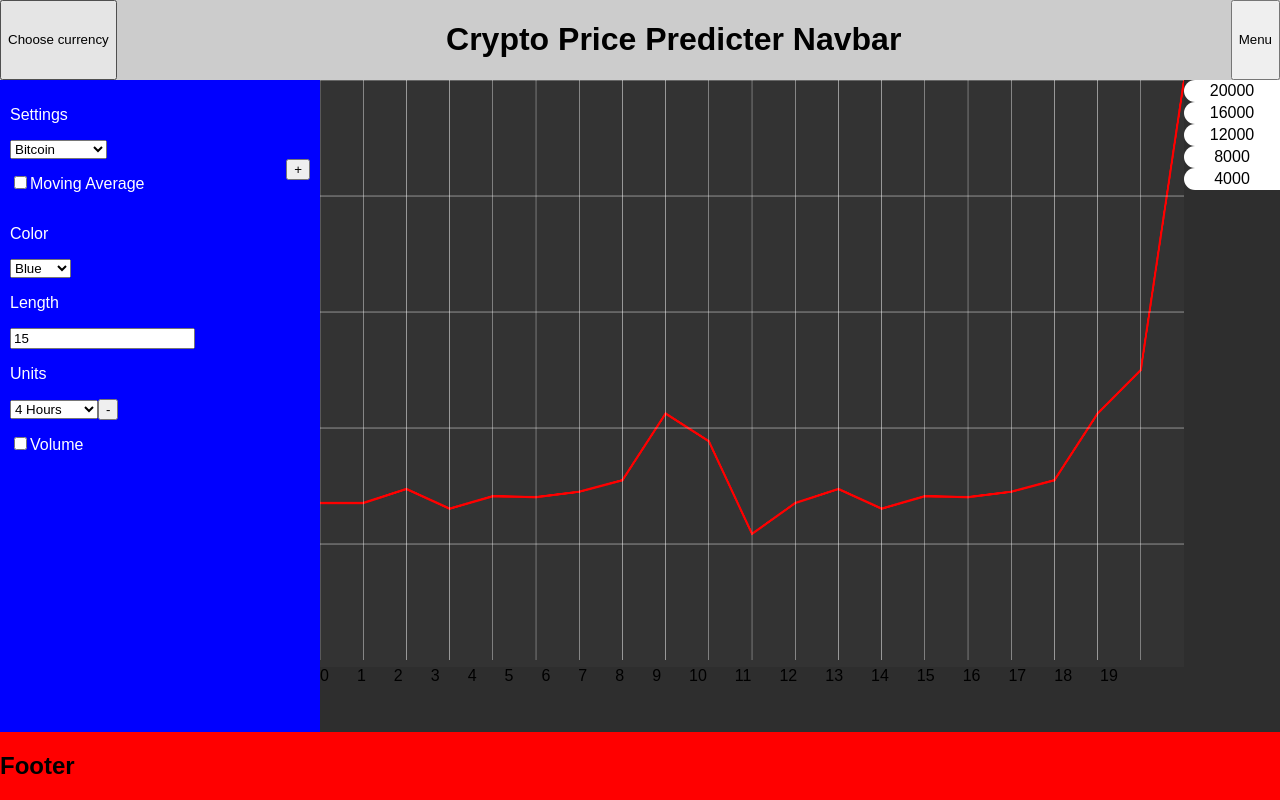
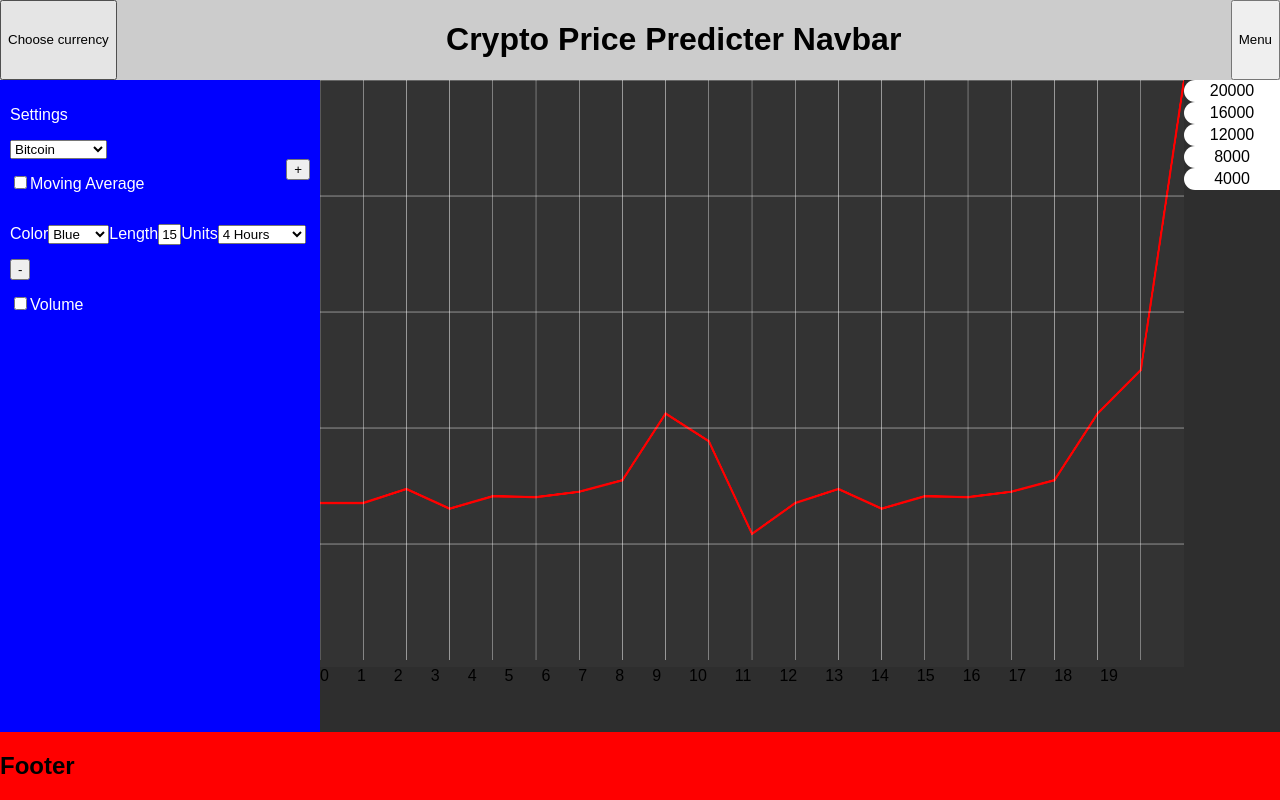
Before and after one commit to iSadist/CryptoPricePredicter, a React app in the folder cryptopricepredicter/: page / in a window 1280 px wide. Built offline with nearby package versions, Linux system fonts and the light colour scheme.

Commit message:
Add styling to moving average component

```diff
--- a/cryptopricepredicter/src/Settings/MovingAverage/MovingAverageComponent.js
+++ b/cryptopricepredicter/src/Settings/MovingAverage/MovingAverageComponent.js
@@ -1,5 +1,7 @@
 import React, { Component } from 'react';
 import $ from 'jquery';
+
+import './MovingAverageComponent.scss'
 
 class MovingAverageComponent extends Component {
   constructor(props) {
@@ -18,7 +20,7 @@ class MovingAverageComponent extends Component {
   render() {
     return (
       <div className="Settings__moving-average-components">
-        <p>Color</p>
+        <p className="Settings__moving-average-title">Color</p>
         <select className="Settings__moving-average-colors">
           <option value="red">Red</option>
           <option value="blue">Blue</option>
@@ -26,9 +28,9 @@ class MovingAverageComponent extends Component {
           <option value="yellow">Yellow</option>
           <option value="purple">Purple</option>
         </select>
-        <p>Length</p>
+        <p className="Settings__moving-average-title">Length</p>
         <input className="Settings__moving-average-length" type="text" value={this.props.settings.time}></input>
-        <p>Units</p>
+        <p className="Settings__moving-average-title">Units</p>
         <select className="Settings__moving-average-units">
           <option value="days">Days</option>
           <option value="4hours">4 Hours</option>
--- /dev/null
+++ b/cryptopricepredicter/src/Settings/MovingAverage/MovingAverageComponent.scss
@@ -0,0 +1,8 @@
+.Settings__moving-average-title {
+  display: inline-block;
+  color: white;
+}
+
+.Settings__moving-average-length {
+  max-width: 15px;
+}
```
